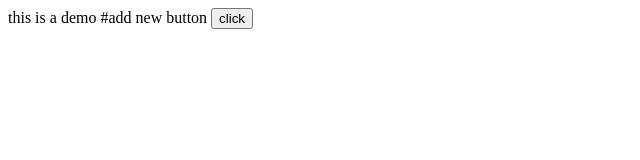
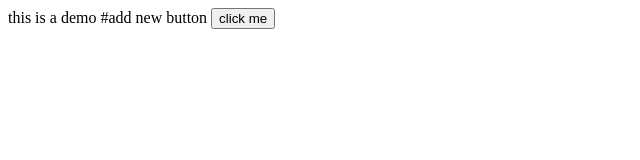
Before and after one commit to Shivam9572/shivam, a plain HTML site: page index.html in a window 1280 px wide. Shown: the full height of the page, 0-640 px from the left. Drawn offline with Linux system fonts and the light colour scheme.

Commit message:
edit button

```diff
--- a/index.html
+++ b/index.html
@@ -8,7 +8,7 @@
 <body>
     this is a demo
     #add new button
-    <button> click </menu></button>
+    <button> click me </menu></button>
 
 </body>
 </html>
```
